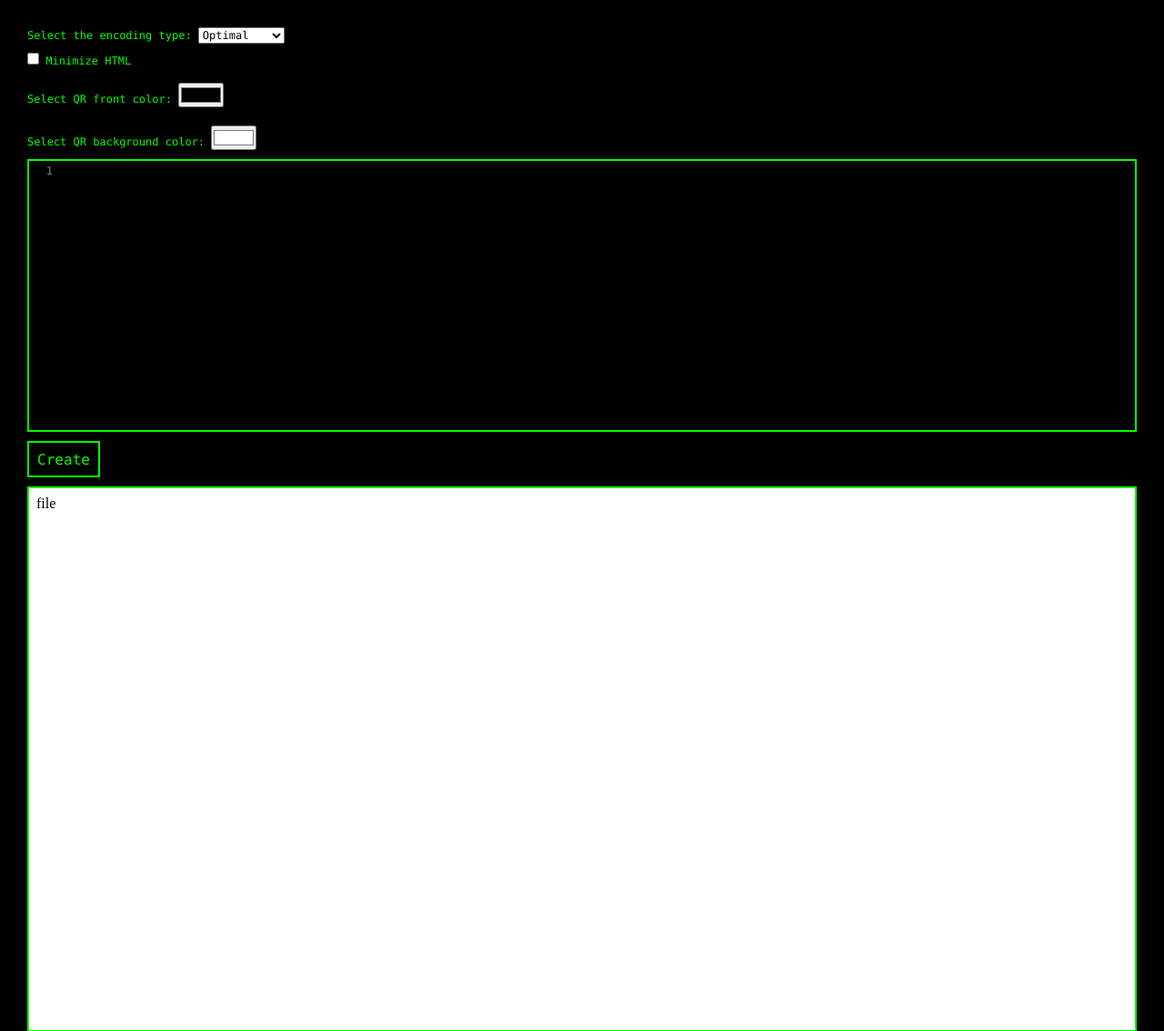
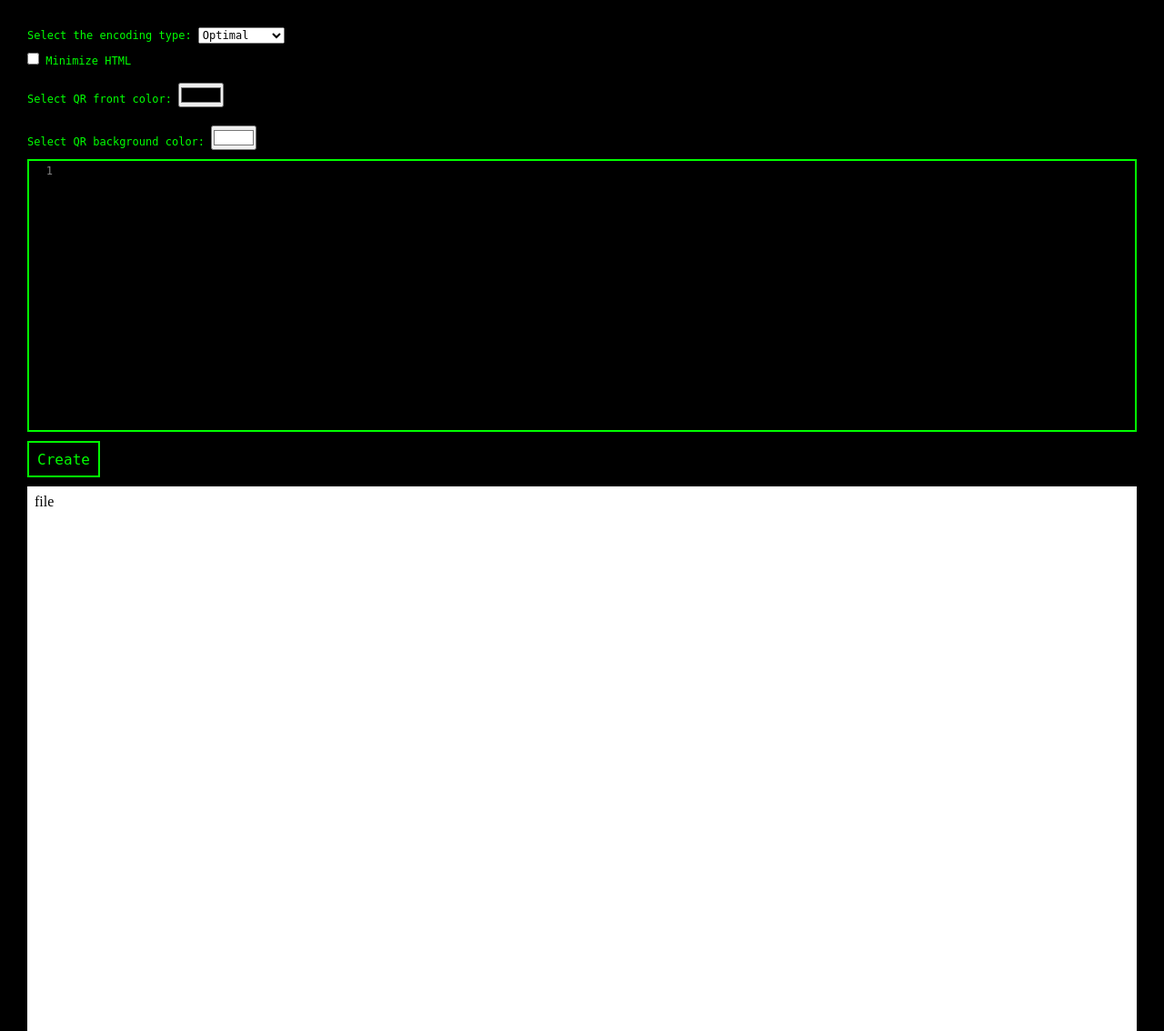
Before and after one commit to N4m3N1ck/QRify, a Flask app: page /create/html in a window 1280 px wide. Shown: the top 1134 px of the page at 91% size. Run offline with Flask 3, Linux system fonts and the light colour scheme; some libraries are stand-ins or nearby versions.

Commit message:
Remove ugly border

```diff
--- a/static/styles.css
+++ b/static/styles.css
@@ -1,5 +1,5 @@
 * {
-    font-family: 'Monaco', monospace;
+    font-family: monospace;
     margin: 0;
     padding: 0;
     font-size: 12px;
@@ -28,7 +28,7 @@ input{
 }
 .compiler{
     background-color: white;
-    border: 2px solid lime;
+    border: none;
     width:100%;
     height: 600px;
     font-family: 'Times New Roman';
```
